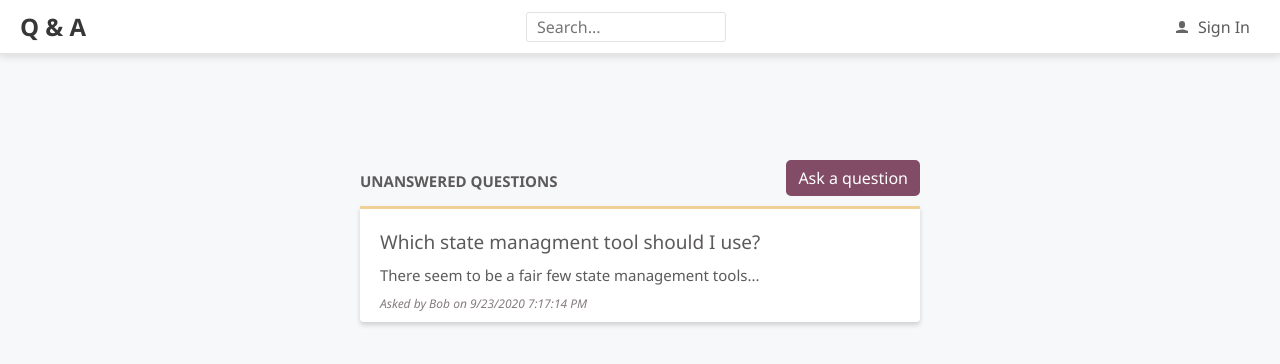
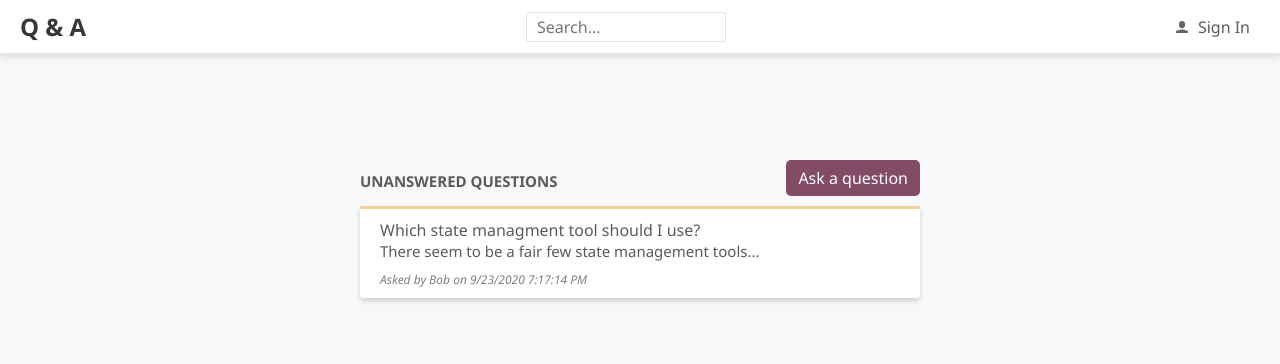
Before and after one commit to Pyotr23/ReactWithNetCore, a React (Create React App) app in the folder frontend/: page / in a window 1280 px wide. Shown: the top 364 px of the page. Built offline with nearby package versions, Linux system fonts and the light colour scheme.

Commit message:
Работа над QuestionPage.

```diff
--- a/frontend/src/App.tsx
+++ b/frontend/src/App.tsx
@@ -4,10 +4,12 @@ import { HomePage } from './HomePage';
 /** @jsx jsx */
 import { css, jsx } from '@emotion/core';
 import { fontFamily, fontSize, gray2 } from './Styles';
-import { BrowserRouter, Route } from 'react-router-dom';
+import { BrowserRouter, Redirect, Route, Switch } from 'react-router-dom';
 import { SearchPage } from './SearchPage';
 import { AskPage } from './AskPage';
 import { SignInPage } from './SignInPage';
+import { NotFoundPage } from './NotFoundPage';
+import { QuestionPage } from './QuestionPage';
 
 const App: React.FC = () => {
   return (
@@ -19,10 +21,15 @@ const App: React.FC = () => {
           color: ${gray2};
         `}>
         <Header />
-        <Route exact path="/" component={HomePage} />
-        <Route path="/search" component={SearchPage} />
-        <Route path="/ask" component={AskPage} />
-        <Route path="/signin" component={SignInPage} />
+        <Switch>
+          <Redirect path="/home" to="/" />
+          <Route exact path="/" component={HomePage} />
+          <Route path="/search" component={SearchPage} />
+          <Route path="/ask" component={AskPage} />
+          <Route path="/signin" component={SignInPage} />
+          <Route path="/questions/:questionId" component={QuestionPage} />
+          <Route component={NotFoundPage} />
+        </Switch>
       </div>
     </BrowserRouter>
   );
--- a/frontend/src/Header.tsx
+++ b/frontend/src/Header.tsx
@@ -1,6 +1,7 @@
 /** @jsx jsx */
 import { css, jsx } from '@emotion/core';
 import React, { ChangeEvent } from 'react';
+import { Link } from 'react-router-dom';
 import { fontFamily, fontSize, gray1, gray2, gray5 } from './Styles';
 import { UserIcon } from './UserIcon';
 
@@ -24,8 +25,8 @@ export const Header = () => {
         box-shadow: 0 3px 7px 0 rgba(110, 112, 114, 0.21);
       `}
     >
-      <a
-        href="./"
+      <Link
+        to="/"
         css={css`
           font-size: 24px;
           font-weight: bold;
@@ -33,7 +34,8 @@ export const Header = () => {
           text-decoration: none;
         `}
       >
-        Q & A</a>
+        Q & A
+      </Link>
       <input
         type="text"
         placeholder="Search..."
@@ -54,8 +56,8 @@ export const Header = () => {
         }
       `}
       />
-      <a
-        href="./signin"
+      <Link
+        to="/signin"
         css={css`
           font-family: ${fontFamily};
           font-size: ${fontSize};
@@ -74,7 +76,7 @@ export const Header = () => {
       >
         <UserIcon />
         <span>Sign In</span>
-      </a>
+      </Link>
     </div>
   )
 }
--- a/frontend/src/HomePage.tsx
+++ b/frontend/src/HomePage.tsx
@@ -5,9 +5,10 @@ import { QuestionList } from './QuestionList';
 import { getUnansweredQuestions, QuestionData } from './QuestionData';
 import { PageTitle } from './PageTitle';
 import { Page } from './Page';
-import { useEffect, useState } from 'react';
+import { FC, useEffect, useState } from 'react';
+import { RouteComponentProps } from 'react-router-dom';
 
-export const HomePage = () => {
+export const HomePage: FC<RouteComponentProps> = ({ history }) => {
   const [questions, setQuestions] = useState<QuestionData[] | null>(null);
   const [questionsLoading, setQuestionsLoading] = useState(true);
   useEffect(() => {
@@ -19,7 +20,7 @@ export const HomePage = () => {
     doGetUnansweredQuestions();
   }, []);
   const handleAskQuestionClick = () => {
-    console.log('TODO - move to the AskPage');
+    history.push('/ask');
   }
   return (
     <Page>
--- /dev/null
+++ b/frontend/src/NotFoundPage.tsx
@@ -0,0 +1,4 @@
+import React from 'react';
+import { Page } from './Page';
+
+export const NotFoundPage = () => <Page title="Page Not Found" />;
--- a/frontend/src/Question.tsx
+++ b/frontend/src/Question.tsx
@@ -4,6 +4,7 @@ import { css, jsx } from '@emotion/core';
 import { QuestionData } from './QuestionData';
 import React from 'react';
 import { gray2, gray3 } from './Styles';
+import { Link } from 'react-router-dom';
 
 interface Props {
   data: QuestionData,
@@ -16,14 +17,15 @@ export const Question: FC<Props> = ({ data, showContent = true }) => (
     padding: 10px 0px;
     `}
   >
-    <div
+    <Link
       css={css`
-        padding: 10px 0px;
-        font-size: 19px;
+        text-decoration: none;
+        color: ${gray2};
       `}
+      to={`questions/${data.questionId}`}
     >
       {data.title}
-    </div>
+    </Link>
     {showContent && (
       <div
         css={css`
@@ -49,7 +51,3 @@ export const Question: FC<Props> = ({ data, showContent = true }) => (
     </div>
   </div>
 )
-
-// Question.defaultProps = {
-//   showContent: true
-// }
--- a/frontend/src/QuestionPage.tsx
+++ b/frontend/src/QuestionPage.tsx
@@ -1,4 +1,18 @@
-import React from 'react';
+import React, { FC, useState } from 'react';
+import { RouteComponentProps } from 'react-router-dom';
 import { Page } from './Page';
+/** @jsx jsx */
+import { css, jsx } from '@emotion/core';
+import { gray3, gray6 } from './Styles';
+import { QuestionData } from './QuestionData';
 
-export const QuestionPage = () => <Page>Question Page</Page>;
+interface RouteParams {
+  questionId: string
+}
+
+export const QuestionPage: FC<RouteComponentProps<RouteParams>> = ({
+  match
+}) => {
+  const [question, setQuestion] = useState<QuestionData | null>(null);
+  return <Page>Question Page {match.params.questionId}</Page>;
+}
```
